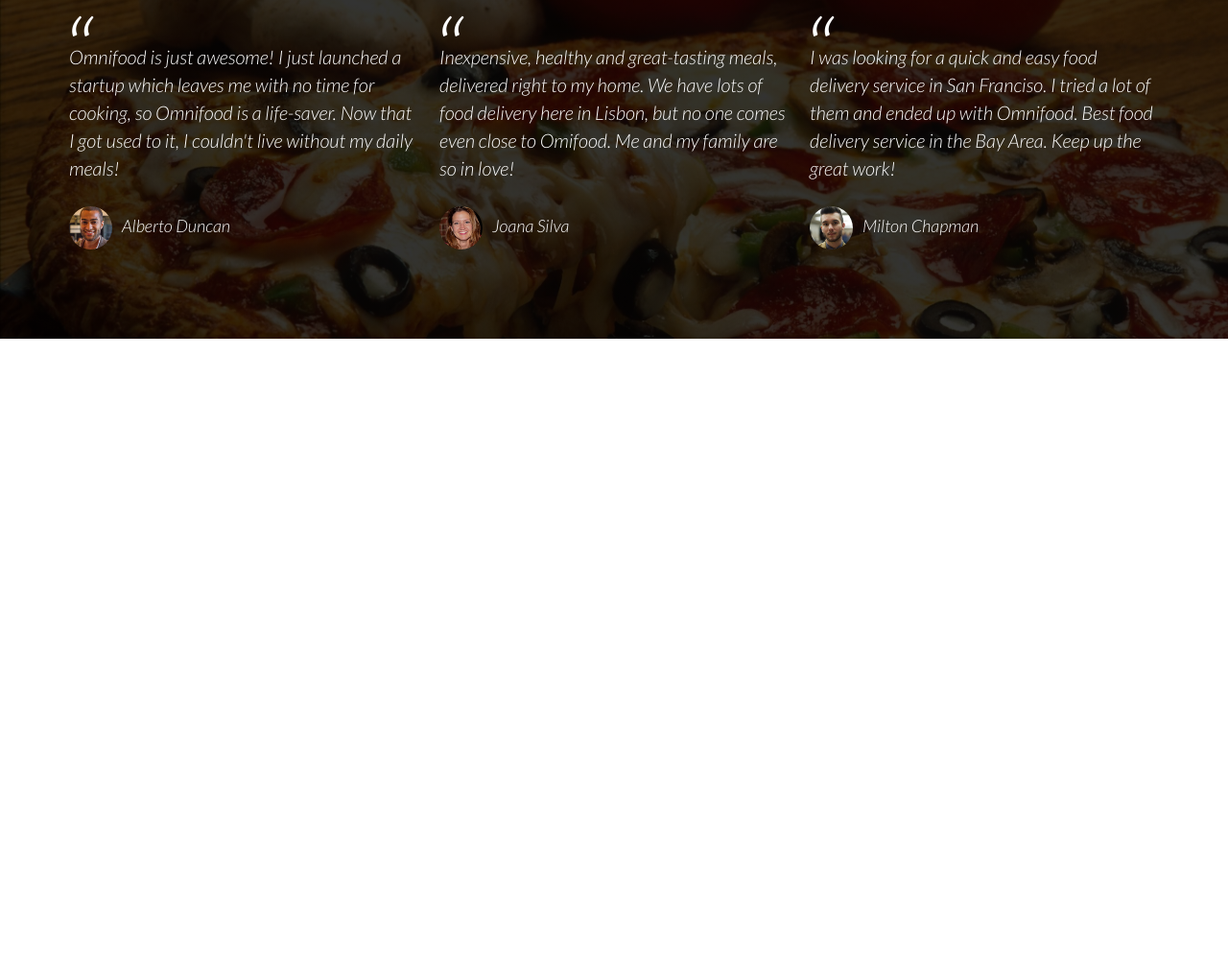
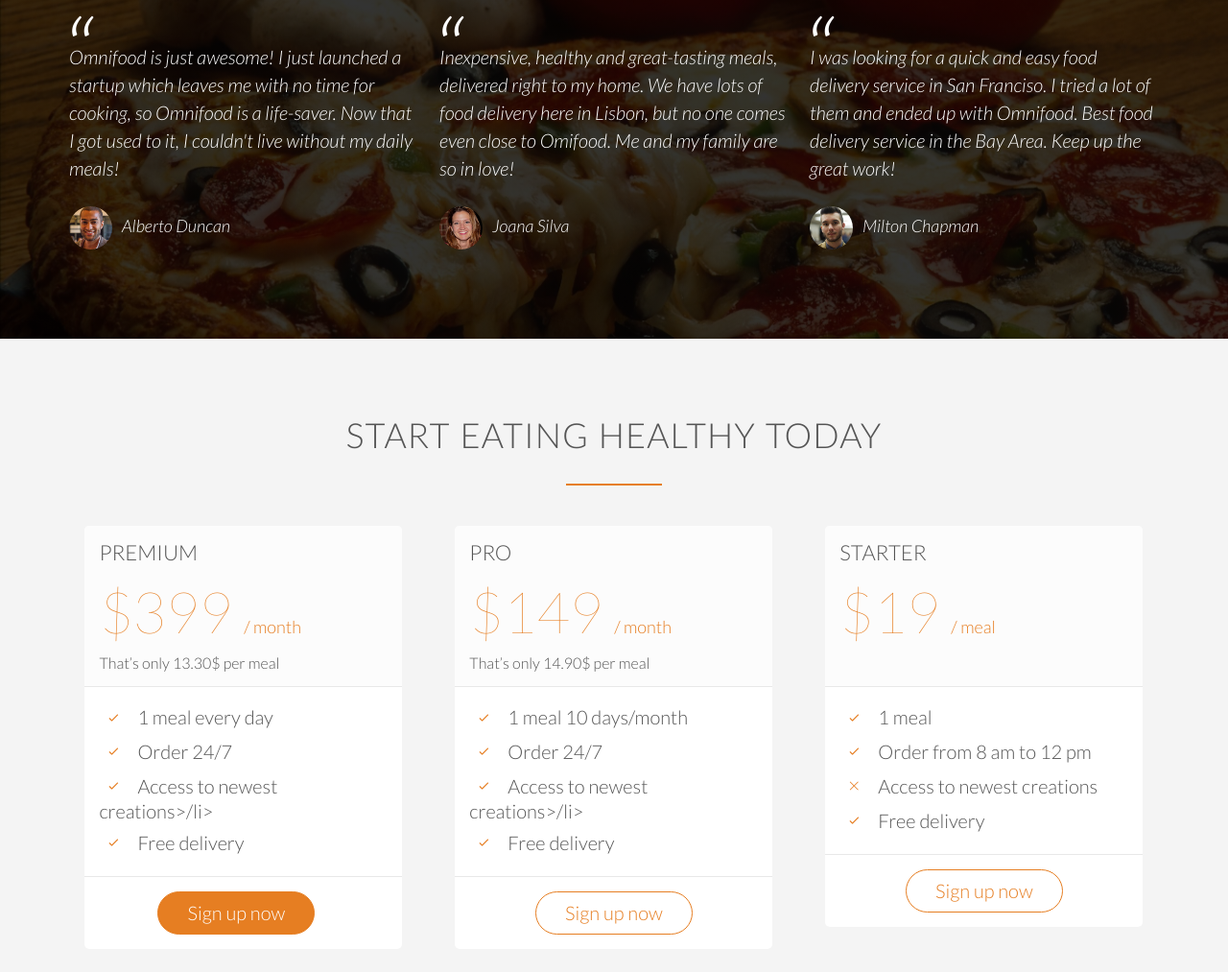
Before and after one commit to admiralicic/responsive, a plain HTML site: page index.html in a window 1280 px wide. Shown: the part 3454-4467 px from the top of the page at 96% size. Before the commit the page ends 3807 px from the top, so only its background shows below. Drawn offline with Linux system fonts and the light colour scheme; files whose address does not match are found by name.

Commit message:
Add Signup section

```diff
--- a/index.html
+++ b/index.html
@@ -234,16 +234,92 @@
             </div>
         </div>
     </section>
+
+    <section class="section-plans">
+        <div class="row">
+            <h2>Start eating healthy today</h2>
+        </div>
+        <div class="row">
+            <div class="col span-1-of-3">
+                <div class="plan-box">
+                    <div>
+                        <h3>Premium</h3>
+                        <p class="plan-price">$399 <span>/ month</span></p>
+                        <p class="plan-price-meal">That’s only 13.30$ per meal</p>
+                    </div>
+                    <div>
+                        <ul>
+                            <li><i class="ion-ios-checkmark-empty icon-small"></i>1 meal every day</li>
+                            <li><i class="ion-ios-checkmark-empty icon-small"></i>Order 24/7</li>
+                            <li><i class="ion-ios-checkmark-empty icon-small"></i>Access to newest creations>/li>
+                                <li><i class="ion-ios-checkmark-empty icon-small"></i>Free delivery</li>
+                        </ul>
+                    </div>
+                    <div>
+                        <a href="#" class="btn btn-full">Sign up now</a>
+                    </div>
+                </div>
+            </div>
+            <div class="col span-1-of-3">
+                <div class="plan-box">
+                    <div>
+                        <h3>Pro</h3>
+                        <p class="plan-price">$149 <span>/ month</span></p>
+                        <p class="plan-price-meal">That’s only 14.90$ per meal</p>
+                    </div>
+                    <div>
+                        <ul>
+                            <li><i class="ion-ios-checkmark-empty icon-small"></i>1 meal 10 days/month</li>
+                            <li><i class="ion-ios-checkmark-empty icon-small"></i>Order 24/7</li>
+                            <li><i class="ion-ios-checkmark-empty icon-small"></i>Access to newest creations>/li>
+                                <li><i class="ion-ios-checkmark-empty icon-small"></i>Free delivery</li>
+                        </ul>
+                    </div>
+                    <div>
+                        <a href="#" class="btn btn-ghost">Sign up now</a>
+                    </div>
+                </div>
+            </div>
+            <div class="col span-1-of-3">
+                <div class="plan-box">
+                    <div>
+                        <h3>Starter</h3>
+                        <p class="plan-price">$19 <span>/ meal</span></p>
+                        <p class="plan-price-meal">&nbsp;</p>
+                    </div>
+                    <div>
+                        <ul>
+                            <li><i class="ion-ios-checkmark-empty icon-small"></i>1 meal</li>
+                            <li><i class="ion-ios-checkmark-empty icon-small"></i>Order from 8 am to 12 pm</li>
+                            <li><i class="ion-ios-close-empty icon-small"></i>Access to newest creations</li>
+                            <li><i class="ion-ios-checkmark-empty icon-small"></i>Free delivery</li>
+                        </ul>
+                    </div>
+                    <div>
+                        <a href="#" class="btn btn-ghost">Sign up now</a>
+                    </div>
+                </div>
+            </div>
+        </div>
+    </section>
 </body>
 </html>
 
 <!--
-Omnifood is just awesome! I just launched a startup which leaves me with no time for cooking, so Omnifood is a life-saver. Now that I got used to it, I couldn't live without my daily meals!
-(Alberto Duncan)
 
-Inexpensive, healthy and great-tasting meals, delivered right to my home. We have lots of food delivery here in Lisbon, but no one comes even close to Omifood. Me and my family are so in love!
-(Joana Silva)
+Plan 2: Pro
+149$ per month
+That’s only 14.90$ per meal
+1 meal 10 days/month
+Order 24/7
+Access to newest creations
+Free delivery
 
-I was looking for a quick and easy food delivery service in San Franciso. I tried a lot of them and ended up with Omnifood. Best food delivery service in the Bay Area. Keep up the great work!
-(Milton Chapman)
+
+Plan 3: Starter
+19$ per meal
+1 meal
+Order from 8 am to 12 pm
+Free delivery
+
 -->
--- a/resources/css/style.css
+++ b/resources/css/style.css
@@ -433,3 +433,63 @@
     margin-right: 10px;
     vertical-align: middle;
 }
+
+
+/* ------------------------ */
+
+
+/* SIGN UP */
+
+
+/*--------------------------*/
+
+.section-plans {
+    background-color: #f4f4f4;
+}
+
+.plan-box {
+    background-color: #fff;
+    border-radius: 5px;
+    width: 90%;
+    margin-left: 5%;
+}
+
+.plan-box div {
+    padding: 15px;
+    border-bottom: solid 1px #e8e8e8;
+}
+
+.plan-box div:first-child {
+    background-color: #fcfcfc;
+    border-top-left-radius: 5px;
+    border-top-right-radius: 5px;
+}
+
+.plan-box div:last-child {
+    text-align: center;
+    border: 0;
+}
+
+.plan-price {
+    font-size: 300%;
+    margin-bottom: 10px;
+    font-weight: 100;
+    color: #e67e22;
+}
+
+.plan-price span {
+    font-size: 30%;
+    font-weight: 300;
+}
+
+.plan-price-meal {
+    font-size: 80%;
+}
+
+.plan-box ul {
+    list-style: none;
+}
+
+.plan-box ul li {
+    padding: 5px 0;
+}
```
